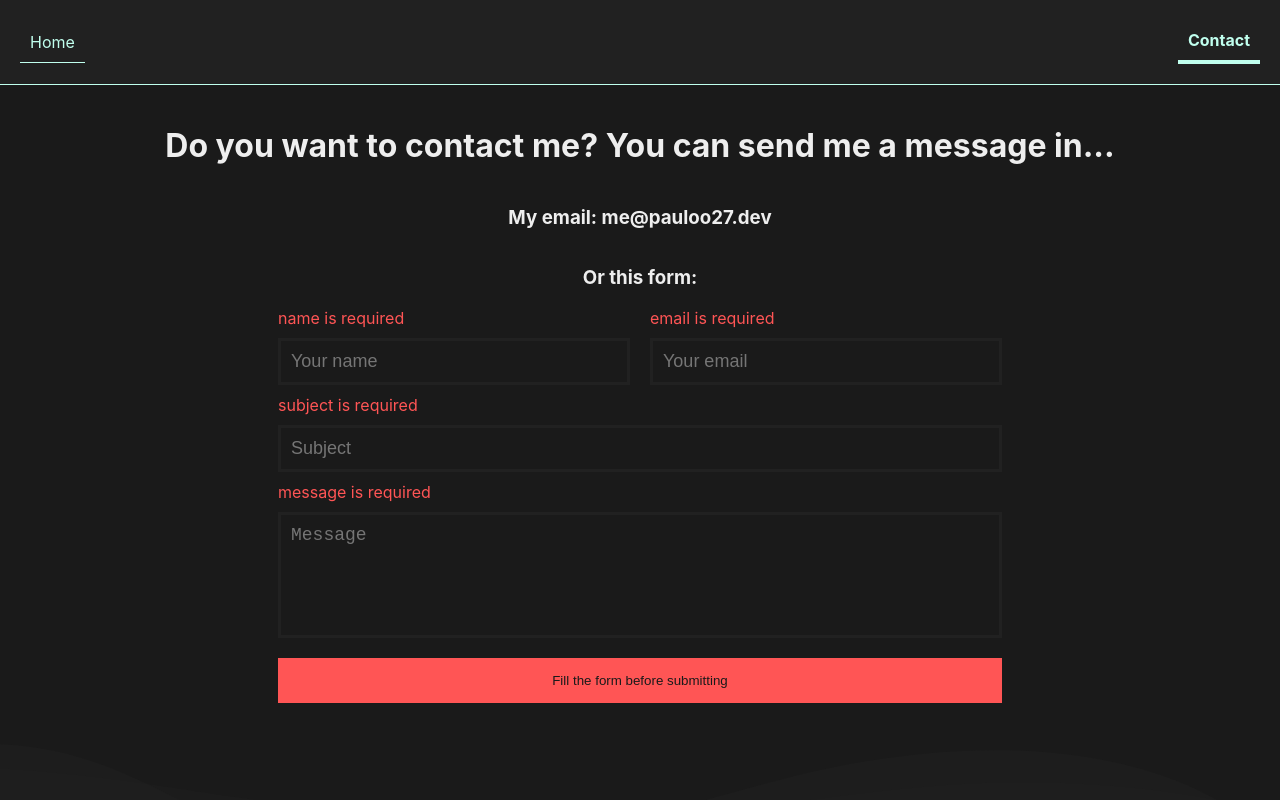
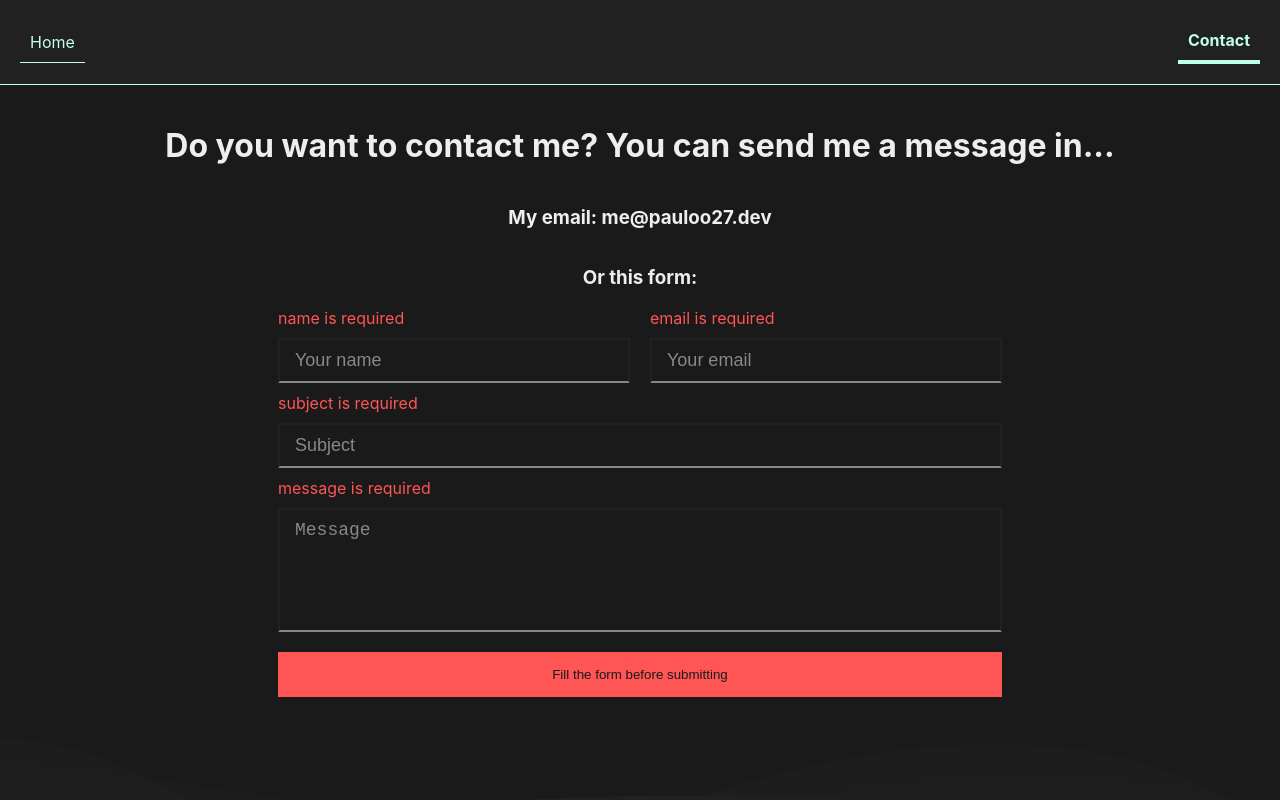
Before and after one commit to Pauloo27/me, a Next.js app: page /contact in a window 1280 px wide. Shown: the top 800 px of the page. Built offline with nearby package versions, Linux system fonts and the light colour scheme.

Commit message:
ux: improve form colors

```diff
--- a/styles/Form.module.css
+++ b/styles/Form.module.css
@@ -18,11 +18,16 @@
 
 .text_input, .text_area {
   color: var(--text-main);
-  padding: 10px;
+  padding: 10px 15px;
   background-color: var(--bg-main);
-  border: solid 3px var(--bg-alt);
+  border: solid 2px var(--bg-alt);
+  border-bottom: solid 2px var(--bg-alt2);
   margin: 10px;
   font-size: 18px;
+}
+
+.text_input::placeholder, .text_area::placeholder {
+  color: var(--bg-alt2);
 }
 
 .text_area {
--- a/styles/theme.css
+++ b/styles/theme.css
@@ -1,6 +1,7 @@
 :root {
   --bg-main: #1a1a1a;
   --bg-alt: #212121;
+  --bg-alt2: #888888;
   --text-main: #eee;
 
   --blue: #8be9fd;
```
